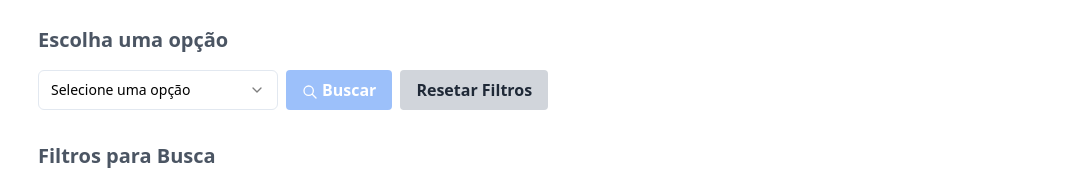
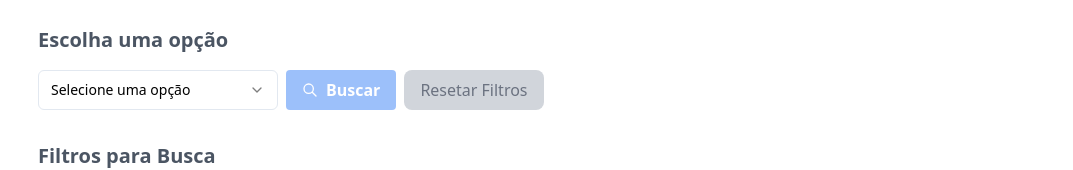
Before and after one commit to Fellippemfv/recursos-didaticos-de-ciencias-da-natureza, a Next.js app: page /pesquisar in a window 1280 px wide. Shown: the part 134-304 px from the top of the page, without its empty margins (106-1179 px from the left). Built offline with nearby package versions, Linux system fonts and the light colour scheme; no server answers.

Commit message:
update files: update buttons

```diff
--- a/src/app/pesquisar/page.tsx
+++ b/src/app/pesquisar/page.tsx
@@ -37,7 +37,35 @@ export default function Search() {
     setSelectedOption(option);
   };
 
+  const [checkboxes, setCheckboxes] = useState({
+    terms1: false,
+    terms2: false,
+    terms3: false,
+  });
 
+  const [isButtonDisabled, setIsButtonDisabled] = useState(true);
+
+  const handleSelectChange2 = (id) => {
+    // Atualizar o estado do checkbox clicado
+    setCheckboxes((prevCheckboxes) => ({
+      ...prevCheckboxes,
+      [id]: !prevCheckboxes[id],
+    }));
+
+    // Verificar se algum checkbox está marcado
+    const anyCheckboxChecked = Object.values({...checkboxes, [id]: !checkboxes[id]}).some((value) => value);
+    setIsButtonDisabled(!anyCheckboxChecked);
+  };
+
+
+  const handleConfirmClick = () => {
+    setCheckboxes({
+      terms1: false,
+      terms2: false,
+      terms3: false,
+    });
+    setIsButtonDisabled(true);
+  };
 
   return (
 <main className="flex min-h-screen flex-col items-center justify-between p-4">
@@ -69,14 +97,27 @@ export default function Search() {
 
       <div className="w-full flex flex-col md:flex-row mx-auto">
       <button
-        className={`bg-blue-500 hover:bg-blue-700 text-white font-bold py-2 px-4 rounded focus:outline-none focus:shadow-outline mb-2 md:mb-0 md:ml-2 ${selectedOption ? '' : 'opacity-50 cursor-not-allowed'}`}
+      className={`bg-blue-500 text-white font-bold py-2 px-4 rounded focus:outline-none focus:shadow-outline mb-2 md:mb-0 md:ml-2 transition duration-300 ${
+        selectedOption ? 'hover:bg-blue-700' : ''
+      } ${selectedOption ? '' : 'opacity-50 cursor-not-allowed'}`}
       disabled={!selectedOption}
     >
-        <HiOutlineSearch className="inline mr-1" />
-        Buscar
+      <div className={`flex items-center justify-center lg:w-full ${selectedOption ? '' : 'lg:w-auto'}`}>
+        <HiOutlineSearch className="mr-2" />
+        <span>Buscar</span>
+      </div>
     </button>
         <AlertDialog>
-  <AlertDialogTrigger className="ml-0 md:ml-2 bg-gray-300 hover:bg-gray-400 text-gray-800 font-bold py-2 px-4 rounded focus:outline-none focus:shadow-outline">Resetar Filtros</AlertDialogTrigger>
+        <AlertDialogTrigger
+        className={`ml-0 md:ml-2 py-2 px-4 rounded focus:outline-none ${
+          isButtonDisabled
+            ? 'bg-gray-300 text-gray-500 px-4 py-2 rounded-lg cursor-not-allowed'
+            : 'bg-gray-200 text-gray-700 px-4 py-2 rounded-lg hover:bg-gray-300 focus:outline-none focus:bg-gray-300 transition-colors duration-300'
+        }`}
+        disabled={isButtonDisabled}
+      >
+        Resetar Filtros
+      </AlertDialogTrigger>
       <AlertDialogContent>
     <AlertDialogHeader>
       <AlertDialogTitle>Você tem certeza?</AlertDialogTitle>
@@ -86,7 +127,9 @@ export default function Search() {
     </AlertDialogHeader>
     <AlertDialogFooter>
       <AlertDialogCancel>Cancelar</AlertDialogCancel>
-      <AlertDialogAction className="">Confirmar</AlertDialogAction>
+      <AlertDialogAction className="" onClick={handleConfirmClick}>
+        Confirmar
+      </AlertDialogAction>
     </AlertDialogFooter>
   </AlertDialogContent>
 </AlertDialog>
@@ -108,21 +151,38 @@ export default function Search() {
       <div>
         <label className="text-gray-600 block mb-2">Local para Realização</label>
 
-
-
         <div className="flex flex-wrap">
         <div className="flex items-center mb-2">
-          <Checkbox className="mr-2" id="terms1" />
-            <label htmlFor="lab" className="mr-4">Laboratório</label>
+          <Checkbox
+            onClick={() => handleSelectChange2('terms1')}
+            className="mr-2"
+            id="terms1"
+            checked={checkboxes.terms1}
+          />
+          <label htmlFor="lab" className="mr-4">
+            Laboratório
+          </label>
         </div>
 
         <div className="flex items-center mb-2">
-          <Checkbox className="mr-2" id="terms2" />
-            <label htmlFor="classroom" className="mr-4">Sala de Aula</label>
+          <Checkbox
+            onClick={() => handleSelectChange2('terms2')}
+            className="mr-2"
+            id="terms2"
+            checked={checkboxes.terms2}
+          />
+          <label htmlFor="classroom" className="mr-4">
+            Sala de Aula
+          </label>
         </div>
 
         <div className="flex items-center mb-2">
-          <Checkbox className="mr-2" id="terms3" />
+          <Checkbox
+            onClick={() => handleSelectChange2('terms3')}
+            className="mr-2"
+            id="terms3"
+            checked={checkboxes.terms3}
+          />
           <label htmlFor="outdoor">Ambiente Aberto</label>
         </div>
       </div>
```
Lines whose indentation alone changed are shown as unchanged.
